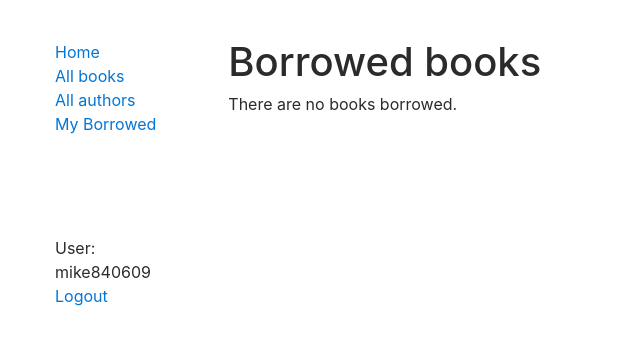
After one commit to mike840609/Django-Tutorial, a Django app: page /catalog/mybooks/ in a window 1280 px wide. The commit adds this page. Shown: the top 345 px of the page, without its empty margins (0-640 px from the left). Run offline with Django 3.2, Linux system fonts and the light colour scheme; a user stored in the database is signed in; data comes from the database, SQL or seed files in the repository; both versions use the stored data as it was before the commit; some libraries are stand-ins or nearby versions.

Commit message:
8 . User authentication and permissions

```diff
--- a/catalog/admin.py
+++ b/catalog/admin.py
@@ -40,7 +40,7 @@ class BookAdmin(admin.ModelAdmin):
 
 @admin.register(BookInstance)
 class BookInstanceAdmin(admin.ModelAdmin):
-    list_display = ('book','id','status', 'due_back')
+    list_display = ('book','id','status', 'borrower', 'due_back')
     list_filter = ('status', 'due_back')
 
     # Sectioning the detail view
@@ -49,8 +49,6 @@ class BookInstanceAdmin(admin.ModelAdmin):
             'fields': ('book', 'imprint', 'id')
         }),
         ('Availability', {
-            'fields': ('status', 'due_back')
+            'fields': ('status', 'due_back','borrower')
         }),
     )
-
-    pass
--- a/catalog/static/css/styles.css
+++ b/catalog/static/css/styles.css
@@ -1,6 +1,6 @@
 .sidebar-nav {
-    margin-top: 20px;
-    padding: 20;
+    /* margin-top: 20px; */
+    /* padding: 10; */
     list-style: none;
-    font-size: 115%;
+    /* font-size: 100%; */
 }
--- a/catalog/templates/base_generic.html
+++ b/catalog/templates/base_generic.html
@@ -1,11 +1,14 @@
 <!DOCTYPE html>
 <html lang="en">
+
 <head>
 
-  {% block title %}<title>Local Library</title>{% endblock %}
+    {% block title %}
+    <title>Local Library</title>{% endblock %}
     <meta charset="utf-8">
     <meta name="viewport" content="width=device-width, initial-scale=1">
-  <link rel="stylesheet" href="https://maxcdn.bootstrapcdn.com/bootstrap/4.0.0-beta.3/css/bootstrap.min.css" integrity="sha384-Zug+QiDoJOrZ5t4lssLdxGhVrurbmBWopoEl+M6BdEfwnCJZtKxi1KgxUyJq13dy" crossorigin="anonymous">
+    <link rel="stylesheet" href="https://maxcdn.bootstrapcdn.com/bootstrap/4.0.0-beta.3/css/bootstrap.min.css" integrity="sha384-Zug+QiDoJOrZ5t4lssLdxGhVrurbmBWopoEl+M6BdEfwnCJZtKxi1KgxUyJq13dy"
+        crossorigin="anonymous">
     <script src="https://ajax.googleapis.com/ajax/libs/jquery/1.12.4/jquery.min.js"></script>
     <script src="https://maxcdn.bootstrapcdn.com/bootstrap/3.3.7/js/bootstrap.min.js"></script>
 
@@ -17,8 +20,14 @@
 </head>
 
 <style>
-  .top-buffer { margin-top:40px; }
-  .top-item-buffer { margin-top:30px; }
+    .top-buffer {
+        margin-top: 40px;
+    }
+
+    .top-item-buffer {
+        margin-top: 100px;
+    }
+
 </style>
 
 <body>
@@ -29,18 +38,34 @@
             <div class="col-sm-2">
                 {% block sidebar %}
                 <ul class="sidebar-nav">
-          <li><a href="{% url 'index' %}">Home</a></li>
-          <li><a href="{% url 'books' %}">All books</a></li>
-          <li><a href="{% url 'authors' %}">All authors</a></li>
+                    <li>
+                        <a href="{% url 'index' %}">Home</a>
+                    </li>
+                    <li>
+                        <a href="{% url 'books' %}">All books</a>
+                    </li>
+                    <li>
+                        <a href="{% url 'authors' %}">All authors</a>
+                    </li>
+
+                    <li><a href="{% url 'my-borrowed' %}">My Borrowed</a></li>
+
+
+                    {% if user.is_authenticated %}
+                        <div class = "top-item-buffer" >
+                        <li>User:</li>
+                        <li>{{ user.get_username }}</li>
+                        <li><a href="{% url 'logout'%}?next={{request.path}}">Logout</a></li>
+                    {% else %}
+                        <li><a href="{% url 'login'%}?next={{request.path}}">Login</a></li>
+                    {% endif %}
+
                 </ul>
                 {% endblock %}
             </div>
             <div class="col-sm-8 ">
 
-      {% block content %}{% endblock %}
-
-    {% block pagination %}
-        {% if is_paginated %}
+                {% block content %}{% endblock %} {% block pagination %} {% if is_paginated %}
                 <div class="pagination">
                     <span class="page-links">
 
@@ -59,11 +84,15 @@
 
                     </span>
                 </div>
-        {% endif %}
-    {% endblock %}
+                {% endif %} {% endblock %}
             </div>
+        </div>
+
+        <div class = "col-sm-2">
+
         </div>
 
     </div>
 </body>
+
 </html>
--- /dev/null
+++ b/catalog/templates/catalog/bookinstance_list_borrowed_user.html
@@ -0,0 +1,20 @@
+{% extends "base_generic.html" %}
+{% block content %}
+
+<h1>Borrowed books</h1>
+
+{% if bookinstance_list %}
+    <ul>
+        {% for bookinst in bookinstance_list %}
+        <li class = "{% if bookinst.is_overdue %}text-danger{% endif %}">
+
+            <a href="{% url 'book-detail' bookinst.book.pk %}"> {{ bookinst.book.title }}</a>({{ bookinst.due_back }})
+        </li>
+        {% endfor %}
+
+    </ul>
+{% else %}
+    <p>There are no books borrowed. </p>
+{% endif %}
+
+{% endblock %}
--- a/catalog/templates/index.html
+++ b/catalog/templates/index.html
@@ -23,9 +23,9 @@
 
 
 <div class="alert alert-light" role="alert">
-    <p>You have visited this page {{ num_visits }} times.
-    <p>您是第{{count}}个访问本站的朋友
-    <p>访问时间:{{time}}
+    <!-- <p>You have visited this page {{ num_visits }} times. -->
+    <p>Website visitor counter :  {{count}}
+    <p>Now time :{{time}}
 </div>
 
 
--- a/catalog/urls.py
+++ b/catalog/urls.py
@@ -17,4 +17,5 @@ urlpatterns = [
     path('authors/', views.AuthorListView.as_view() , name = 'authors'),
     path('author/<int:pk>', views.AuthorDetailView.as_view(), name='author-detail'),
 
+    path('mybooks/', views.LoanedBooksByUserListView.as_view(), name='my-borrowed'),
 ]
--- a/catalog/views.py
+++ b/catalog/views.py
@@ -3,10 +3,7 @@ from django.shortcuts import render
 from .models import Book, BookInstance, Author, Genre
 
 
-
 # function base
-
-
 def index(request):
     num_books = Book.objects.all().count()
     num_instances = BookInstance.objects.all().count()
@@ -16,12 +13,14 @@ def index(request):
         status__exact='a').count()
     num_authors = Author.objects.count()
 
+    # session
     num_visits = request.session.get('num_visits', 0)
     request.session['num_visits'] = num_visits+1
+    request.session.set_expiry(600)
 
     # counter
     time = getTime()
-    count = getCount()
+    count = getCount(num_visits)
 
 
     return render(request,
@@ -36,9 +35,9 @@ def index(request):
 
 
 from django.views import generic
+from django.contrib.auth.mixins import LoginRequiredMixin
+
 # class base
-
-
 class BookListView(generic.ListView):
     model = Book
     # Pagination
@@ -74,6 +73,19 @@ class AuthorListView(generic.ListView):
 class AuthorDetailView(generic.DetailView):
     model = Author
 
+# loging required
+class LoanedBooksByUserListView(LoginRequiredMixin ,generic.ListView):
+    model = BookInstance
+    template_name = 'catalog/bookinstance_list_borrowed_user.html'
+    paginate_by = 10
+
+    def get_queryset(self):
+        return BookInstance.objects.filter(borrower=self.request.user).filter(status__exact='o').order_by('due_back')
+
+
+
+
+
 
 # counter ==============================================================================================
 import time
@@ -85,16 +97,22 @@ def getTime():#获取当前时间
 
     return time.ctime()
 
-def getCount():
+def getCount(num_visits):
 
     count_file_name = 'count.p'
     count = 0
 
     if  os.path.exists(count_file_name)==True:
+
         count = pk.load(open(count_file_name, 'rb'))
-        count += 1
-        pk.dump(count,open(count_file_name,'wb'))
+
+        if num_visits == 0:
+            count += 1
+            pk.dump(count,open(count_file_name,'wb'))
+
     else :
         pk.dump( count , open(count_file_name,"wb"))
 
+    count = pk.load(open(count_file_name, 'rb'))
+
     return count
--- a/locallibrary/urls.py
+++ b/locallibrary/urls.py
@@ -27,6 +27,8 @@ urlpatterns = [
     path('admin/', admin.site.urls),
     path('', RedirectView.as_view(url='/catalog/', permanent=True)),
     path('catalog/', include('catalog.urls')),
+
+    path('accounts/', include('django.contrib.auth.urls')),
 ]
 
 
```
Also changed, not shown: catalog/models.py (+6 -1 lines), locallibrary/settings.py (+14 -2 lines), catalog/migrations/0005_auto_20180129_1653.py (added), db.sqlite3, test.sqlite3 (deleted), 1 other file. Lines whose indentation alone changed are shown as unchanged.
